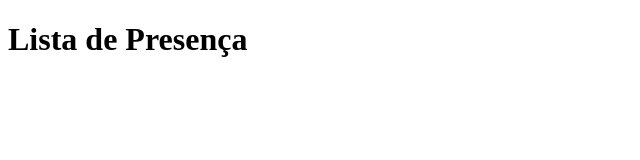
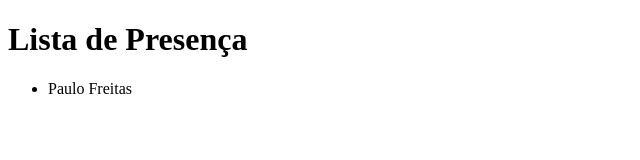
Before and after one commit to paulofreitasnt/exercicio-colaboracao-20241, a plain HTML site: page index.html in a window 1280 px wide. Shown: the whole page, without its empty margins (0-640 px from the left). Drawn offline with Linux system fonts and the light colour scheme.

Commit message:
Adicionando o meu nome

```diff
--- a/index.html
+++ b/index.html
@@ -10,7 +10,7 @@
     <h1>Lista de Presença</h1>
 
     <ul>
-
+        <li>Paulo Freitas</li>
     </ul>
 
 </body>
```
